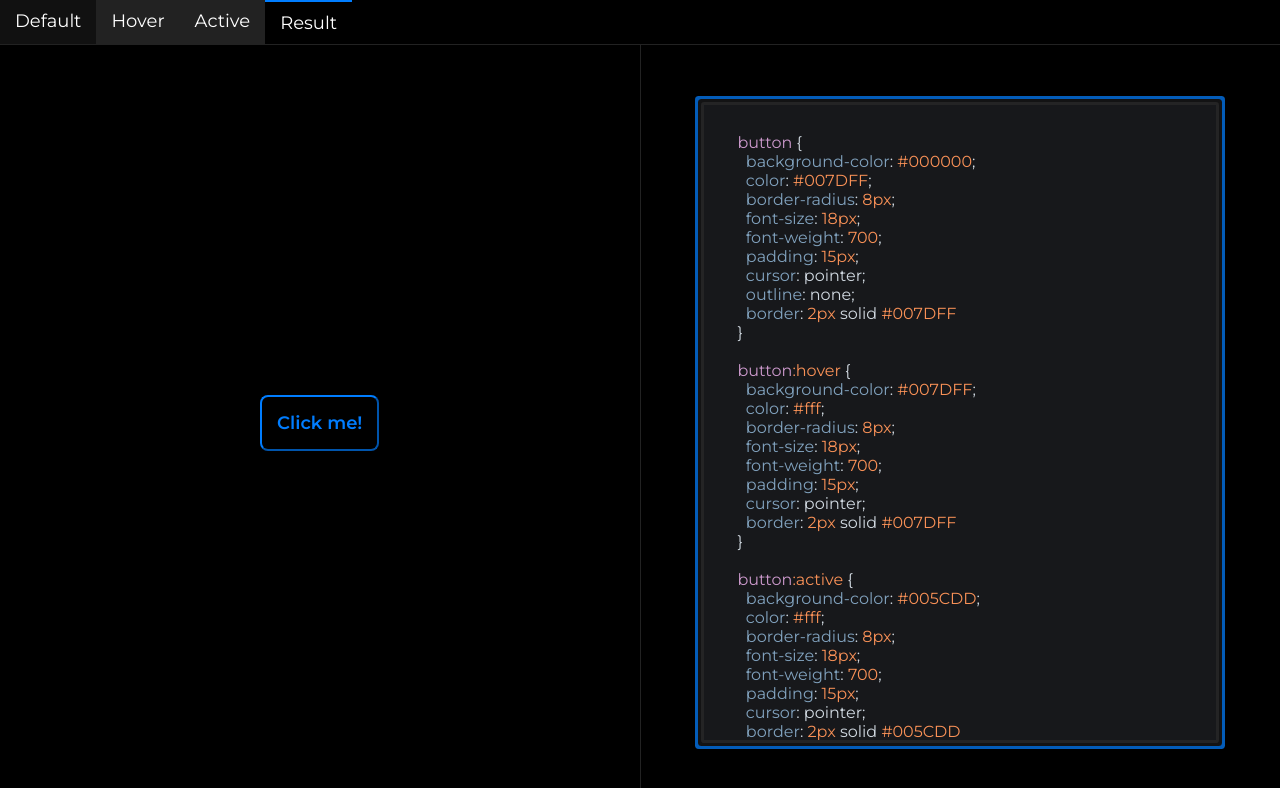
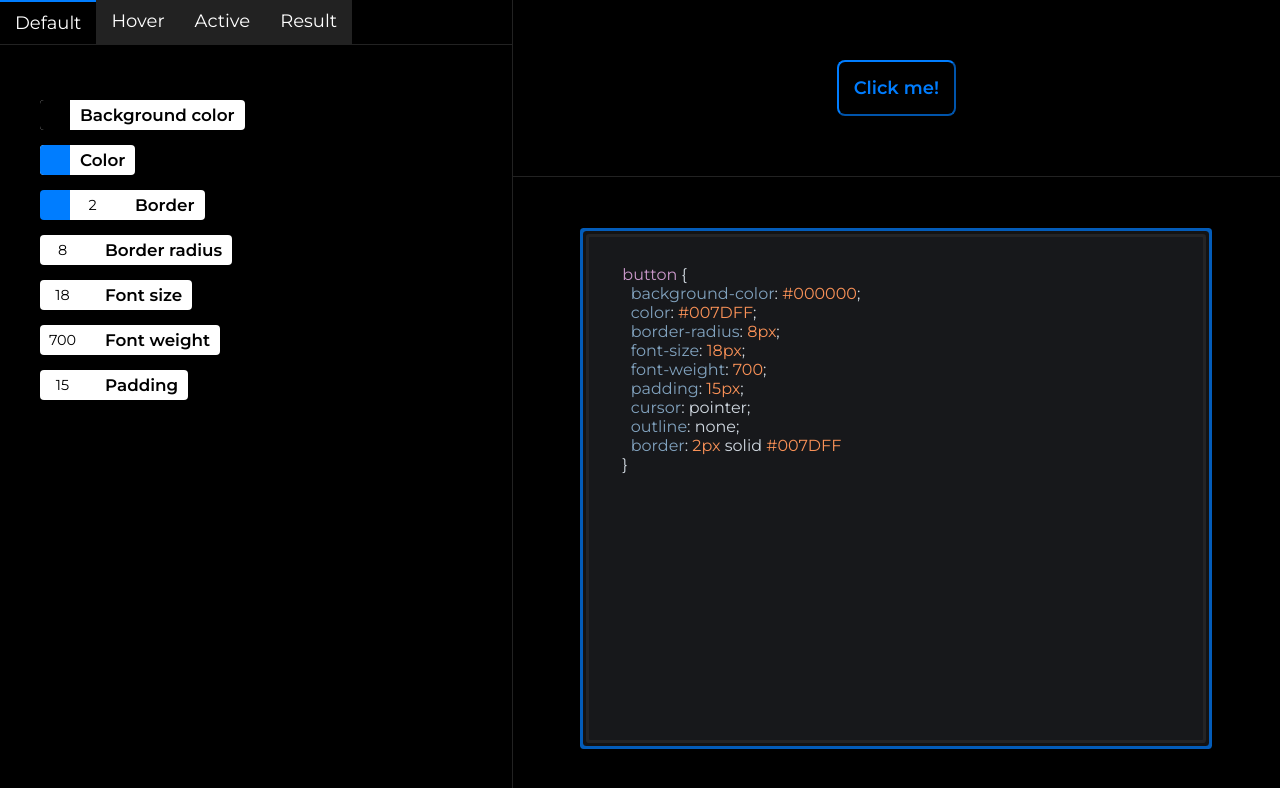
Before and after one commit to linus345/component-maker, a React (Create React App) app: page / in a window 1280 px wide. Shown: the top 788 px of the page. Built offline with nearby package versions, Linux system fonts and the light colour scheme.

Commit message:
changed default tab

```diff
--- a/src/components/App.js
+++ b/src/components/App.js
@@ -12,7 +12,7 @@ import {
 } from '../defaultStyles';
 
 function App() {
-  const [selectedTab, setSelectedTab] = useState("result");
+  const [selectedTab, setSelectedTab] = useState("default");
   const [styles, setStyles] = useState(defaultStyles);
   const [hoverStyles, setHoverStyles] = useState(defaultHoverStyles);
   const [activeStyles, setActiveStyles] = useState(defaultActiveStyles);
```
